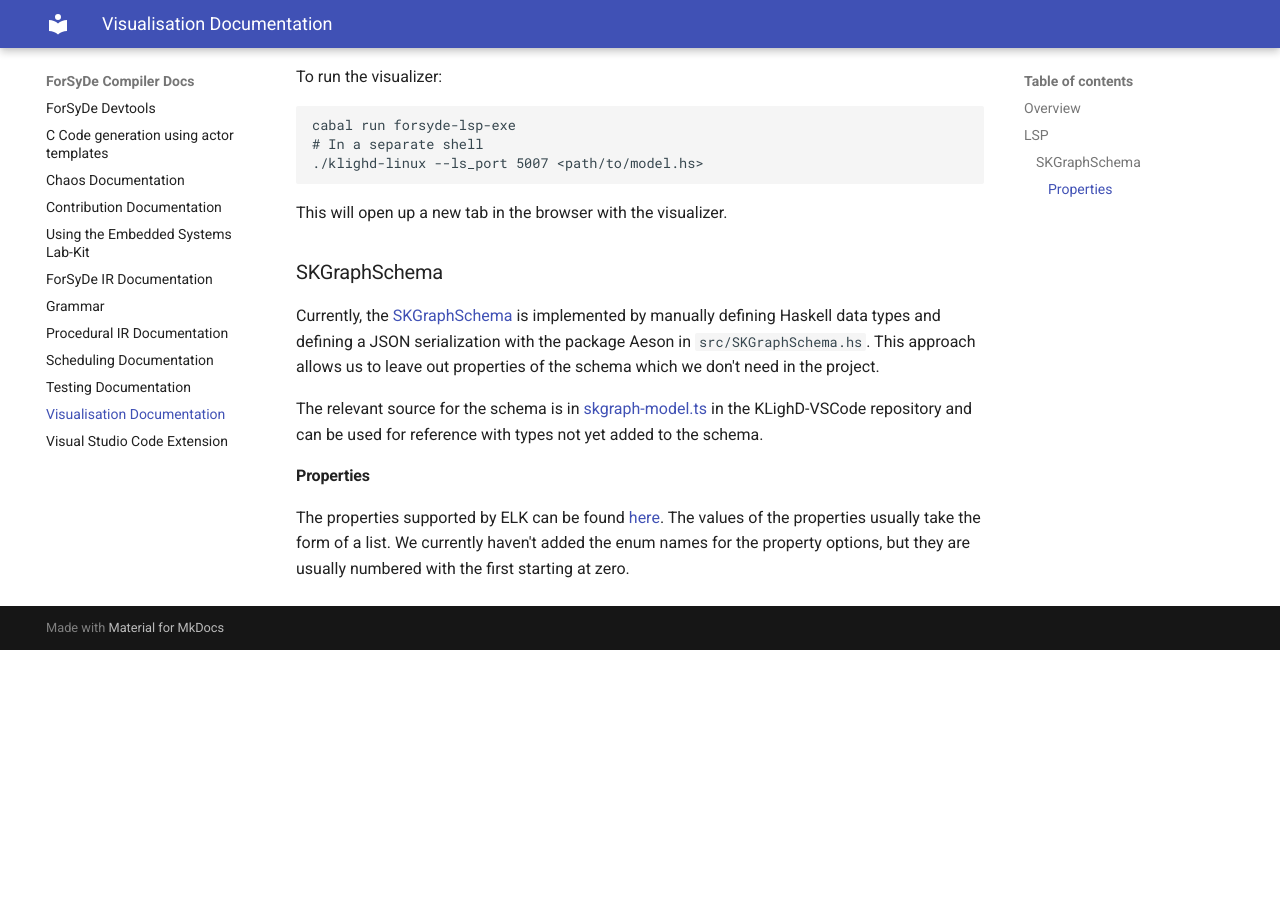
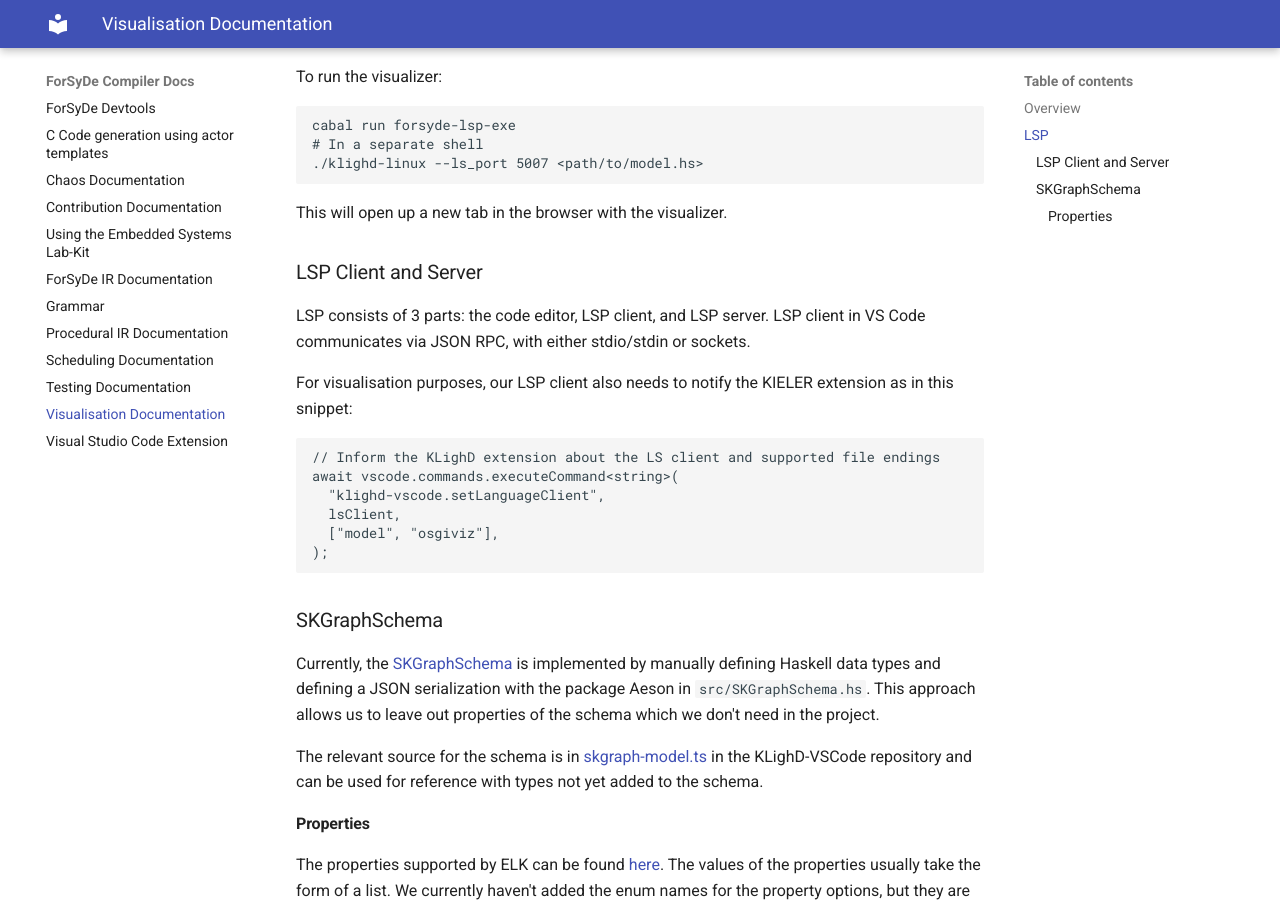
Before and after one commit to sthaeron/forsyde-devtools, an MkDocs documentation site: the page built from docs/visualisation.md, in a window 1280 px wide and 900 px high, scrolled down 767 px. Built offline with MkDocs 1.6.1 and Material for MkDocs 9.7.7, drawn with Linux system fonts in a browser that asks for light colours; before the commit the page ends 1417 px from its top, so only the background shows below that.

Commit message:
docs: add LSP client KIELER snippet

````diff
--- a/docs/visualisation.md
+++ b/docs/visualisation.md
@@ -23,12 +23,31 @@ get the file from the LSP client or specify a separate one which will be used fo
 regardless of what the LSP client sends.
 
 To run the visualizer:
+
 ```sh
 cabal run forsyde-lsp-exe
 # In a separate shell
 ./klighd-linux --ls_port 5007 <path/to/model.hs>
 ```
+
 This will open up a new tab in the browser with the visualizer.
+
+### LSP Client and Server
+
+LSP consists of 3 parts: the code editor, LSP client, and LSP server.
+LSP client in VS Code communicates via JSON RPC, with either stdio/stdin or sockets.
+
+For visualisation purposes, our LSP client also needs to notify the KIELER
+extension as in this snippet:
+
+```javascript
+// Inform the KLighD extension about the LS client and supported file endings
+await vscode.commands.executeCommand<string>(
+  "klighd-vscode.setLanguageClient",
+  lsClient,
+  ["model", "osgiviz"],
+);
+```
 
 ### SKGraphSchema
 
````
